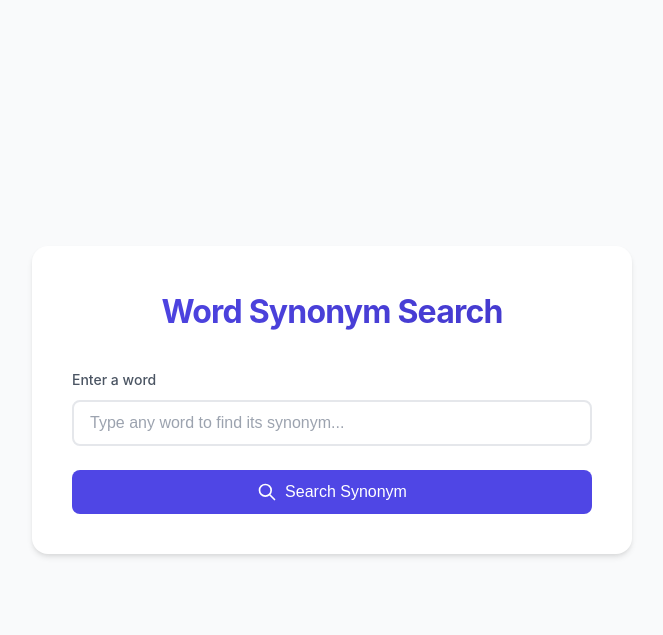
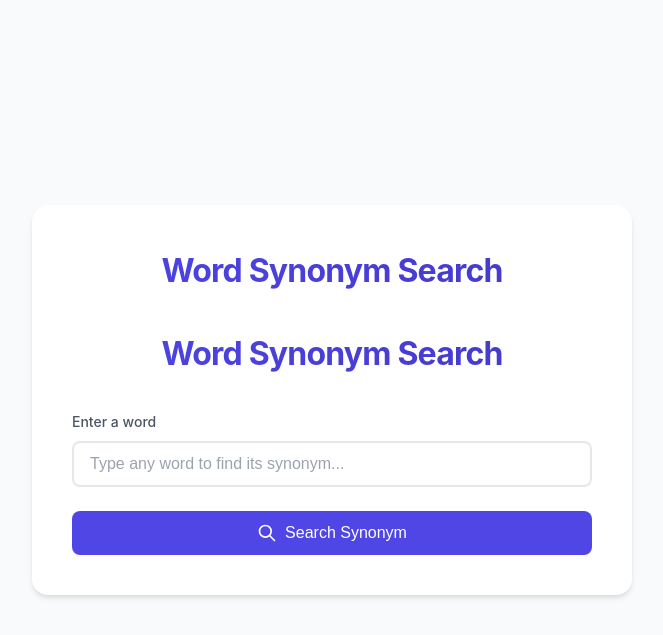
Before and after one commit to hibataha0/FinalProject, a PHP site: page / in a window 1280 px wide. Shown: the top 635 px of the page, without its empty margins (308-971 px from the left). Run offline with PHP 8.4, Linux system fonts and the light colour scheme.

Commit message:
test automate

```diff
--- a/site/index.php
+++ b/site/index.php
@@ -210,6 +210,8 @@ if ($_SERVER['REQUEST_METHOD'] === 'POST' && isset($_POST['word'])) {
     <div class="container">
         <h1>Word Synonym Search</h1>
 
+        <h1>Word Synonym Search</h1>
+
         <form method="POST">
             <div class="input-group">
                 <label for="word">Enter a word</label>
```
